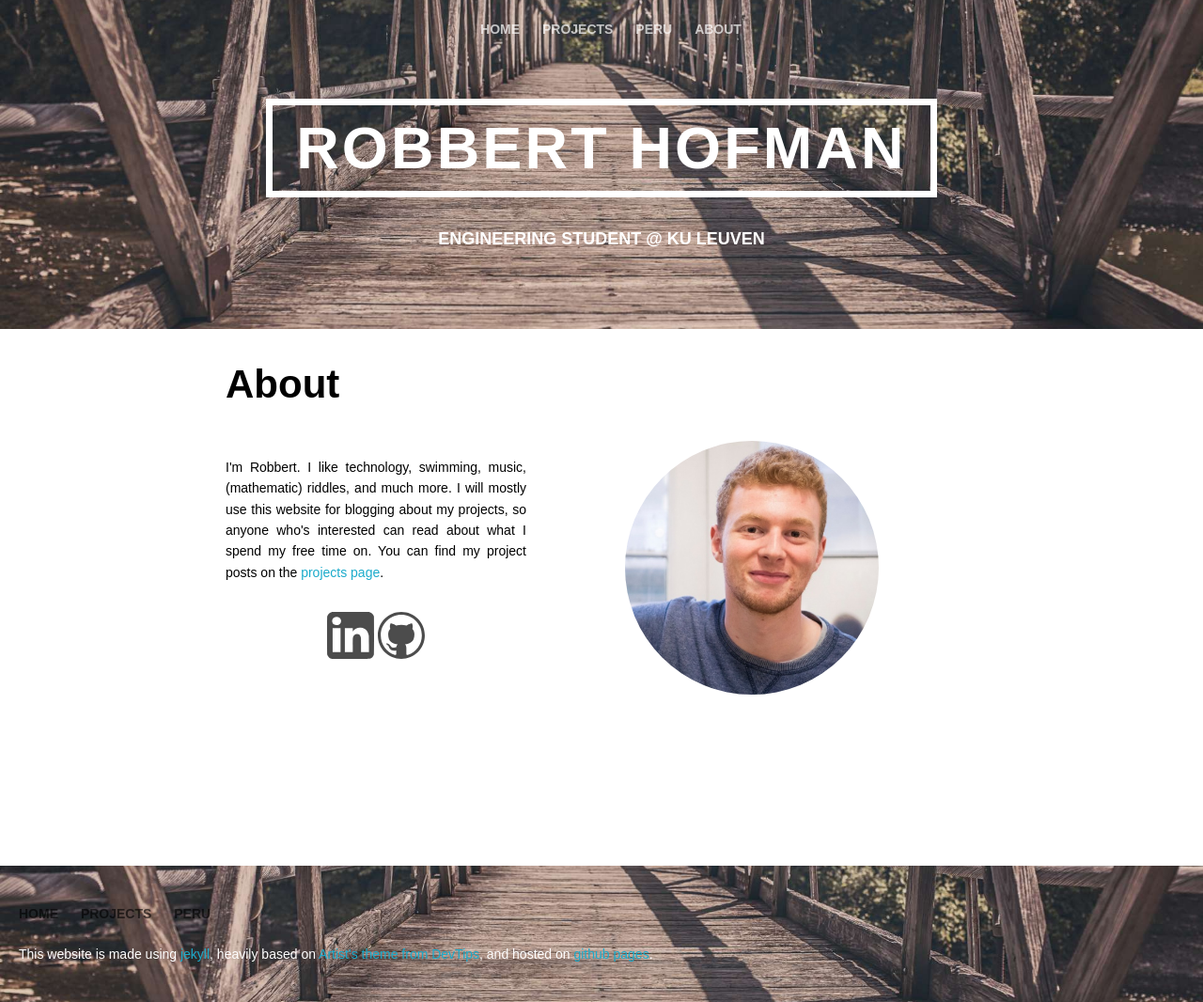
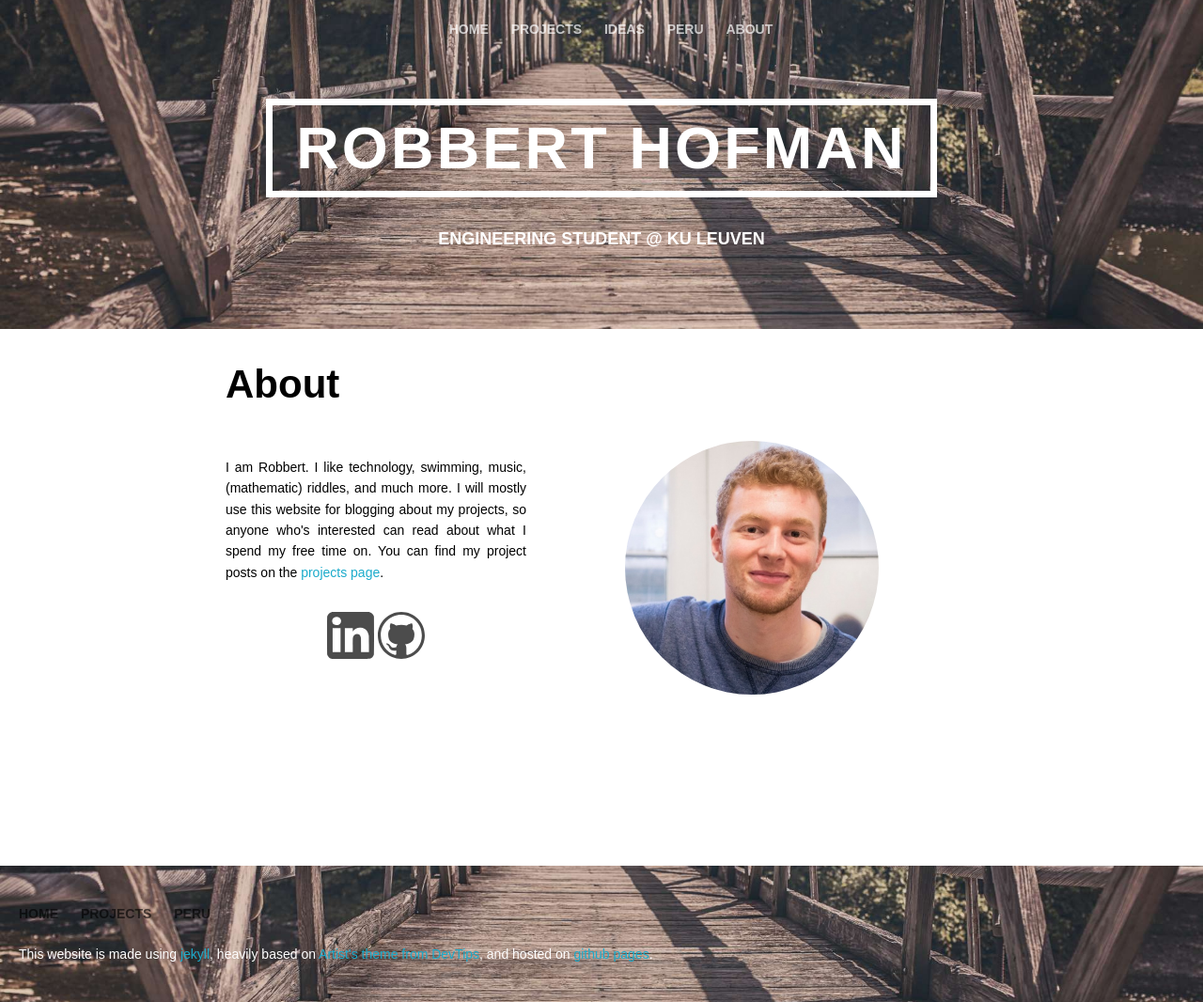
Before and after one commit to RobbertH/robberth.github.io, a Jekyll site: the page built from about.html, in a window 1280 px wide. Shown: the whole page at 94% size. Built offline with Jekyll 4.4.1, drawn with Linux system fonts in a browser that asks for light colours.

Commit message:
added idea section

```diff
--- a/_includes/header.html
+++ b/_includes/header.html
@@ -12,6 +12,12 @@
 			<a class="active" href="/projects">Projects</a>
 		{% else %}
 			<a href="/projects">Projects</a>
+		{% endif %}
+
+		{% if currenturl[1] == "ideas" %}
+			<a class="active" href="/ideas">Ideas</a>
+		{% else %}
+			<a href="/ideas">Ideas</a>
 		{% endif %}
 
 		{% if currenturl[1] == "peru" %}
--- a/about.html
+++ b/about.html
@@ -13,7 +13,7 @@
 
 	<div class="divLeft">
 		<article>
-			I'm Robbert. I like technology, swimming, music, (mathematic) riddles, and much more.
+			I am Robbert. I like technology, swimming, music, (mathematic) riddles, and much more.
 			I will mostly use this website for blogging about my
 			projects, so anyone who's interested can read about what I spend my free time on.
 			You can find my project posts on the <a href="/projects">projects page</a>.
--- a/index.html
+++ b/index.html
@@ -19,6 +19,12 @@
 				<a href="/projects">Projects</a>
 			{% endif %}
 
+			{% if currenturl[1] == "ideas" %}
+				<a class="active" href="/ideas">Ideas</a>
+			{% else %}
+				<a href="/ideas">Ideas</a>
+			{% endif %}
+
 			{% if currenturl[1] == "peru" %}
 				<a class="active" href="/peru">Peru</a>
 			{% else %}
```
Also changed, not shown: miscellaneous.html (deleted, +0 -20 lines).
